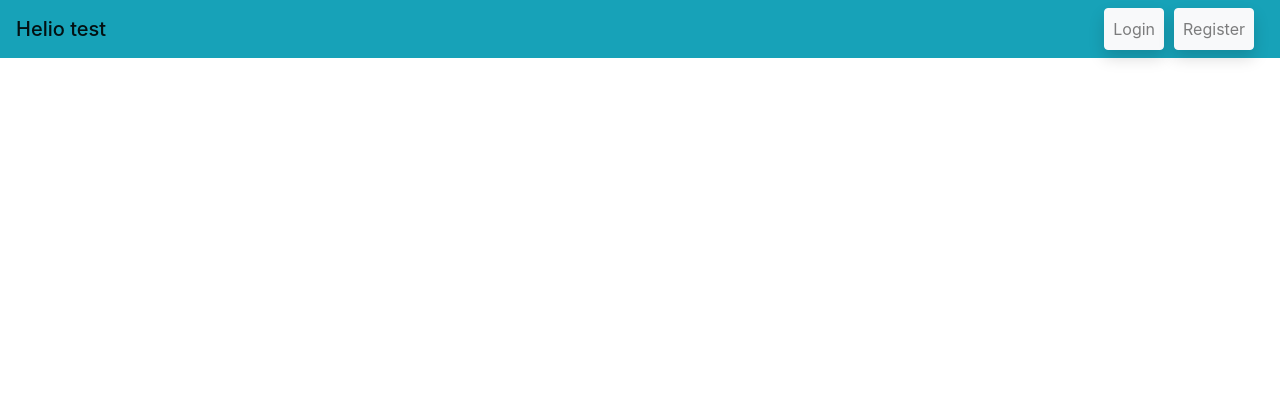
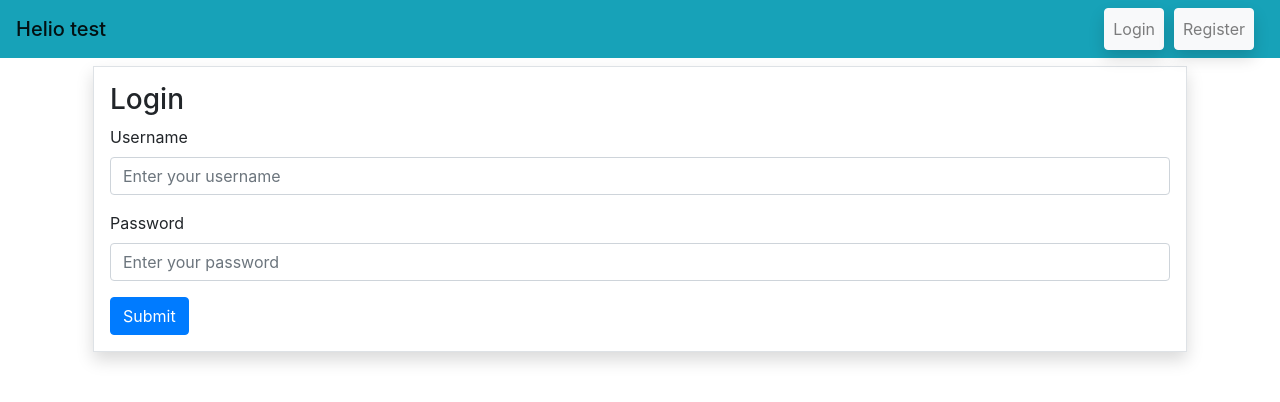
Before and after one commit to vis0rka/heliotest, a React (Create React App) app in the folder 01-webapp/: page /login in a window 1280 px wide. Shown: the top 402 px of the page. Built offline with nearby package versions, Linux system fonts and the light colour scheme; what react-router-redux would draw is missing.

Commit message:
feat(loginpage) user can login into the site

```diff
--- a/01-webapp/src/App.js
+++ b/01-webapp/src/App.js
@@ -3,6 +3,7 @@ import { Route, Switch } from 'react-router-dom';
 import RegisterPage from './containers/RegisterPage';
 import Navbar from './containers/Navbar';
 import 'bootstrap/dist/css/bootstrap.css';
+import LoginPage from './containers/LoginPage';
 
 
 const App = () => (
@@ -11,6 +12,7 @@ const App = () => (
       <Navbar />
       <div className="container">
         <Route exact path='/' component={RegisterPage} />
+        <Route path='/login' component={LoginPage} />
       </div>
     </div>
   </Switch>
--- a/01-webapp/src/actions/actions.js
+++ b/01-webapp/src/actions/actions.js
@@ -5,3 +5,11 @@ export const sendUserRegister = (username, password) => ({
     password
   }
 });
+
+export const sendUserLogin = (username, password) => ({
+  type: "USER_LOG_REQUESTED",
+  payload: {
+    username,
+    password
+  }
+});
--- a/01-webapp/src/containers/LoginPage.js
+++ b/01-webapp/src/containers/LoginPage.js
@@ -0,0 +1,46 @@
+import React, { Component } from 'react';
+import { connect } from 'react-redux';
+import { sendUserLogin } from '../actions/actions'
+
+class RegisterPage extends Component {
+
+  handleSubmit = (event) => {
+    event.preventDefault();
+    const { username, password } = event.target.elements;
+    const { sendUserLogin } = this.props;
+    sendUserLogin(username.value, password.value);
+  }
+
+  render() {
+    return (
+      <form className="w-30 shadow m-2 p-3 border" onSubmit={this.handleSubmit}>
+        <h3>Login</h3>
+        <div className="form-group">
+          <label htmlFor="username">Username</label>
+          <input type="text" className="form-control" id="username" name="username" placeholder="Enter your username" required />
+          {this.props.hasError && this.props.userErrorMessage.includes('username') ? <span className="text-danger">{this.props.userErrorMessage}</span> : null}
+        </div>
+        <div className="form-group">
+          <label htmlFor="password">Password</label>
+          <input type="password" className="form-control" id="password" name="password" placeholder="Enter your password" required />
+          {this.props.hasError && this.props.userErrorMessage.includes('password') ? <span className="text-danger">{this.props.userErrorMessage}</span> : null}
+        </div>
+        <button type="submit" className="btn btn-primary">Submit</button>
+      </form>
+    )
+  }
+}
+
+const mapStateToProps = store => ({
+  userErrorMessage: store.userReducer.errMessage,
+  hasError: store.userReducer.isError,
+});
+
+const mapDispatchToProps = {
+  sendUserLogin,
+};
+
+export default connect(
+  mapStateToProps,
+  mapDispatchToProps,
+)(RegisterPage);
--- a/01-webapp/src/containers/RegisterPage.js
+++ b/01-webapp/src/containers/RegisterPage.js
@@ -32,7 +32,6 @@ class RegisterPage extends Component {
         error: true,
       })
     } else {
-      console.log('cuca');
       sendUserRegister(username.value, password);
     }
   }
--- a/01-webapp/src/reducers/user.js
+++ b/01-webapp/src/reducers/user.js
@@ -18,11 +18,27 @@ const userReducer = (
         regSucces: false,
       }
     }
+    case 'LOGIN_FAILED': {
+      console.log(action);
+      return {
+        ...state,
+        isError: true,
+        errMessage: action.payload,
+      }
+    }
     case 'USER_REG_SUCCEEDED': {
       return {
         ...state,
         isError: false,
         regSucces: true,
+        username: action.payload.username,
+      }
+    }
+    case 'USER_LOGIN_SUCCEEDED': {
+      return {
+        ...state,
+        isError: false,
+        isLogdin: true,
         username: action.payload.username,
       }
     }
--- a/01-webapp/src/sagas/sagas.js
+++ b/01-webapp/src/sagas/sagas.js
@@ -2,14 +2,13 @@ import { takeEvery, put, call } from 'redux-saga/effects';
 import * as API from '../services/api';
 
 function* register(action) {
-  console.log(action.payload)
   try {
     const response = yield call(API.postData, action.payload, 'http://localhost:4000/register');
     console.log(response)
-    if (response.error) {
+    if (response.status === "error") {
       yield put({
         type: 'REGISTER_FAILED',
-        payload: response.error,
+        payload: response.message,
       });
     } else {
       yield put({
@@ -25,6 +24,30 @@ function* register(action) {
   }
 };
 
+function* login(action) {
+  try {
+    const response = yield call(API.postData, action.payload, 'http://localhost:4000/login');
+    console.log(response)
+    if (response.status === "error") {
+      yield put({
+        type: 'LOGIN_FAILED',
+        payload: response.message,
+      });
+    } else {
+      yield put({
+        type: 'USER_LOGIN_SUCCEEDED',
+        payload: response,
+      });
+    }
+  } catch (error) {
+    yield put({
+      type: 'LOGIN_FAILED',
+    });
+    console.log(error) // eslint-disable-line
+  }
+};
+
 export default function* rootSaga() {
   yield takeEvery('USER_REG_REQUESTED', register);
+  yield takeEvery('USER_LOG_REQUESTED', login);
 }
```
